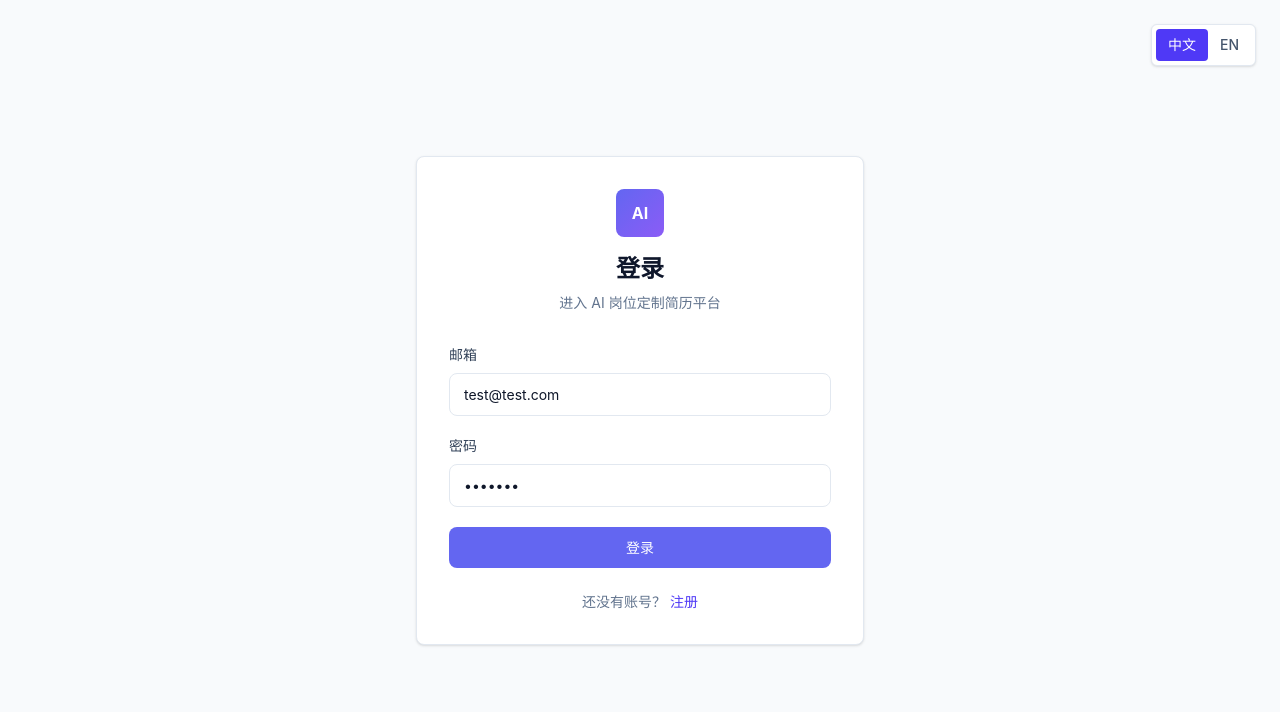
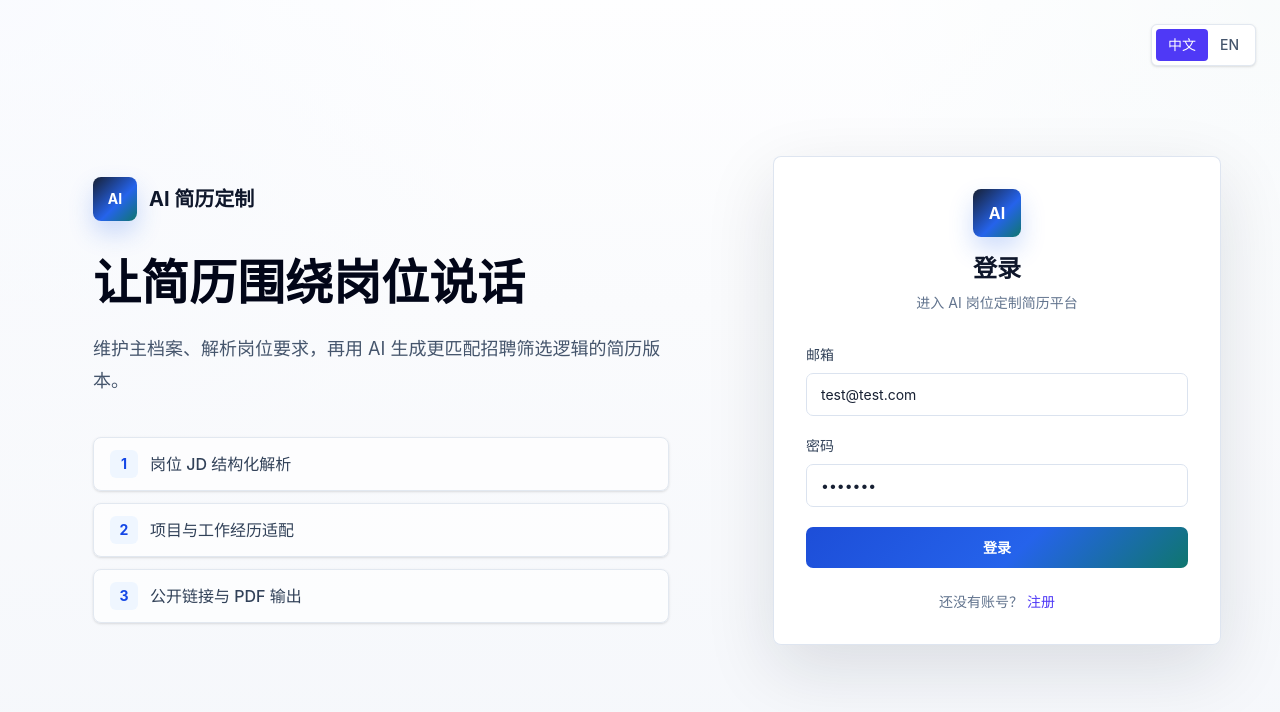
Before and after one commit to xingxing7290/ai_customize_resume, a Next.js app in the folder apps/web/: page /login in a window 1280 px wide. Shown: the top 712 px of the page. Built offline with nearby package versions, Linux system fonts and the light colour scheme; no server answers.

Commit message:
style: 升级系统简约主题

```diff
--- a/apps/web/src/app/(auth)/login/page.tsx
+++ b/apps/web/src/app/(auth)/login/page.tsx
@@ -9,8 +9,12 @@ import { api } from '@/lib/api';
 
 const copy = {
   zh: {
+    brand: 'AI 简历定制',
     title: '登录',
     subtitle: '进入 AI 岗位定制简历平台',
+    introTitle: '让简历围绕岗位说话',
+    introText: '维护主档案、解析岗位要求，再用 AI 生成更匹配招聘筛选逻辑的简历版本。',
+    points: ['岗位 JD 结构化解析', '项目与工作经历适配', '公开链接与 PDF 输出'],
     email: '邮箱',
     password: '密码',
     submit: '登录',
@@ -20,8 +24,12 @@ const copy = {
     failed: '登录失败，请检查邮箱和密码',
   },
   en: {
+    brand: 'AI Resume Studio',
     title: 'Sign In',
     subtitle: 'Access the AI resume customization platform',
+    introTitle: 'Make every resume role-specific',
+    introText: 'Maintain one profile, parse job requirements, and generate targeted resume versions with AI.',
+    points: ['Structured JD parsing', 'Role-aware experience rewriting', 'Public links and PDF export'],
     email: 'Email',
     password: 'Password',
     submit: 'Sign In',
@@ -58,14 +66,31 @@ export default function LoginPage() {
   };
 
   return (
-    <div className="relative flex min-h-screen items-center justify-center bg-slate-50 px-4">
+    <div className="app-shell relative grid min-h-screen items-center px-4 py-10 lg:grid-cols-[1fr_470px] lg:px-12">
       <div className="absolute right-4 top-4 sm:right-6 sm:top-6">
         <LanguageSelector language={language} onChange={setLanguage} />
       </div>
 
-      <div className="w-full max-w-md rounded-lg border border-slate-200 bg-white p-8 shadow-sm">
+      <section className="mx-auto hidden max-w-2xl pr-12 lg:block">
+        <div className="mb-8 flex items-center gap-3">
+          <div className="brand-mark h-11 w-11 text-sm font-bold">AI</div>
+          <span className="text-xl font-bold text-slate-900">{t.brand}</span>
+        </div>
+        <h1 className="max-w-xl text-5xl font-semibold leading-tight tracking-normal text-slate-950">{t.introTitle}</h1>
+        <p className="mt-5 max-w-xl text-lg leading-8 text-slate-600">{t.introText}</p>
+        <div className="mt-10 grid max-w-xl gap-3">
+          {t.points.map((point, index) => (
+            <div key={point} className="flex items-center gap-3 rounded-lg border border-slate-200 bg-white/70 px-4 py-3 shadow-sm">
+              <span className="flex h-7 w-7 items-center justify-center rounded-md bg-blue-50 text-sm font-bold text-blue-700">{index + 1}</span>
+              <span className="font-medium text-slate-700">{point}</span>
+            </div>
+          ))}
+        </div>
+      </section>
+
+      <div className="auth-panel mx-auto w-full max-w-md rounded-lg p-8">
         <div className="mb-8 text-center">
-          <div className="gradient-primary mx-auto mb-4 flex h-12 w-12 items-center justify-center rounded-lg">
+          <div className="brand-mark mx-auto mb-4 h-12 w-12">
             <span className="font-bold text-white">AI</span>
           </div>
           <h1 className="text-2xl font-bold text-slate-900">{t.title}</h1>
--- a/apps/web/src/app/(dashboard)/layout.tsx
+++ b/apps/web/src/app/(dashboard)/layout.tsx
@@ -55,14 +55,14 @@ export default function DashboardLayout({ children }: { children: React.ReactNod
   }
 
   return (
-    <div className="min-h-screen bg-slate-50">
-      <nav className="sticky top-0 z-50 border-b border-slate-200 bg-white">
+    <div className="app-shell min-h-screen">
+      <nav className="sticky top-0 z-50 border-b border-slate-200/80 bg-white/88 backdrop-blur-xl">
         <div className="mx-auto max-w-7xl px-4 sm:px-6 lg:px-8">
           <div className="flex h-16 justify-between">
             <div className="flex">
               <div className="flex flex-shrink-0 items-center">
                 <Link href="/profiles" className="flex items-center gap-2">
-                  <div className="gradient-primary flex h-8 w-8 items-center justify-center rounded-lg">
+                  <div className="brand-mark h-8 w-8">
                     <span className="text-sm font-bold text-white">AI</span>
                   </div>
                   <span className="text-lg font-semibold text-slate-800">{t.brand}</span>
@@ -110,8 +110,8 @@ function NavLink({ href, active, mobile = false, children }: { href: string; act
       href={href}
       className={
         mobile
-          ? `rounded-lg px-3 py-2 text-center text-sm font-medium ${active ? 'bg-indigo-50 text-indigo-600' : 'bg-slate-50 text-slate-600'}`
-          : `inline-flex items-center rounded-lg px-4 py-2 text-sm font-medium transition-all ${active ? 'bg-indigo-50 text-indigo-600' : 'text-slate-600 hover:bg-slate-100 hover:text-slate-800'}`
+          ? `rounded-lg px-3 py-2 text-center text-sm font-semibold ${active ? 'bg-blue-50 text-blue-700 ring-1 ring-blue-100' : 'bg-slate-50 text-slate-600'}`
+          : `inline-flex items-center rounded-lg px-4 py-2 text-sm font-semibold transition-all ${active ? 'bg-blue-50 text-blue-700 ring-1 ring-blue-100' : 'text-slate-600 hover:bg-slate-100 hover:text-slate-900'}`
       }
     >
       {children}
--- a/apps/web/src/app/globals.css
+++ b/apps/web/src/app/globals.css
@@ -1,18 +1,22 @@
 @import "tailwindcss";
 
 :root {
-  --background: #f8fafc;
-  --foreground: #0f172a;
-  --primary: #6366f1;
-  --primary-hover: #4f46e5;
+  --background: #f5f7fb;
+  --foreground: #172033;
+  --primary: #2563eb;
+  --primary-hover: #1d4ed8;
   --secondary: #64748b;
-  --accent: #06b6d4;
-  --success: #10b981;
-  --warning: #f59e0b;
-  --error: #ef4444;
+  --accent: #0f766e;
+  --success: #059669;
+  --warning: #b45309;
+  --error: #dc2626;
   --card-bg: #ffffff;
-  --border: #e2e8f0;
-  --muted: #94a3b8;
+  --border: #dbe3ef;
+  --muted: #718096;
+  --surface: #ffffff;
+  --surface-soft: #eef4fb;
+  --ink-soft: #475569;
+  --focus-ring: rgba(37, 99, 235, 0.14);
 }
 
 * {
@@ -20,7 +24,9 @@
 }
 
 body {
-  background: var(--background);
+  background:
+    radial-gradient(circle at top left, rgba(37, 99, 235, 0.10), transparent 32rem),
+    linear-gradient(180deg, #f9fbff 0%, var(--background) 38%, #f4f7fb 100%);
   color: var(--foreground);
   font-family: -apple-system, BlinkMacSystemFont, 'Segoe UI', Roboto, 'Helvetica Neue', Arial, 'Noto Sans SC', sans-serif;
   -webkit-font-smoothing: antialiased;
@@ -50,22 +56,23 @@ body {
 .card {
   background: var(--card-bg);
   border: 1px solid var(--border);
-  border-radius: 12px;
-  box-shadow: 0 1px 3px rgba(0, 0, 0, 0.04);
+  border-radius: 8px;
+  box-shadow: 0 12px 36px rgba(15, 23, 42, 0.06);
   transition: all 0.2s ease;
 }
 
 .card:hover {
-  box-shadow: 0 4px 12px rgba(0, 0, 0, 0.08);
+  border-color: #c7d2e4;
+  box-shadow: 0 18px 42px rgba(15, 23, 42, 0.09);
 }
 
 /* 按钮样式 */
 .btn-primary {
-  background: var(--primary);
+  background: linear-gradient(135deg, #1d4ed8 0%, #2563eb 56%, #0f766e 100%);
   color: white;
   padding: 10px 20px;
-  border-radius: 8px;
-  font-weight: 500;
+  border-radius: 7px;
+  font-weight: 650;
   font-size: 14px;
   transition: all 0.2s ease;
   border: none;
@@ -73,17 +80,17 @@ body {
 }
 
 .btn-primary:hover {
-  background: var(--primary-hover);
+  background: linear-gradient(135deg, #1e40af 0%, #1d4ed8 58%, #0f766e 100%);
   transform: translateY(-1px);
-  box-shadow: 0 4px 12px rgba(99, 102, 241, 0.3);
+  box-shadow: 0 10px 22px rgba(37, 99, 235, 0.22);
 }
 
 .btn-secondary {
-  background: white;
+  background: rgba(255, 255, 255, 0.86);
   color: var(--foreground);
   padding: 10px 20px;
-  border-radius: 8px;
-  font-weight: 500;
+  border-radius: 7px;
+  font-weight: 600;
   font-size: 14px;
   transition: all 0.2s ease;
   border: 1px solid var(--border);
@@ -92,7 +99,7 @@ body {
 
 .btn-secondary:hover {
   background: #f8fafc;
-  border-color: #cbd5e1;
+  border-color: #b8c6d9;
 }
 
 /* 输入框样式 */
@@ -100,16 +107,16 @@ body {
   width: 100%;
   padding: 10px 14px;
   border: 1px solid var(--border);
-  border-radius: 8px;
+  border-radius: 7px;
   font-size: 14px;
   transition: all 0.2s ease;
-  background: white;
+  background: rgba(255, 255, 255, 0.94);
 }
 
 .input:focus {
   outline: none;
   border-color: var(--primary);
-  box-shadow: 0 0 0 3px rgba(99, 102, 241, 0.1);
+  box-shadow: 0 0 0 4px var(--focus-ring);
 }
 
 /* 标签样式 */
@@ -117,15 +124,15 @@ body {
   display: inline-flex;
   align-items: center;
   padding: 4px 10px;
-  border-radius: 6px;
+  border-radius: 999px;
   font-size: 12px;
   font-weight: 500;
-  background: #f1f5f9;
+  background: #edf3f8;
   color: #475569;
 }
 
 .tag-primary {
-  background: #eef2ff;
+  background: #dbeafe;
   color: var(--primary);
 }
 
@@ -151,9 +158,52 @@ body {
 
 /* 渐变背景 */
 .gradient-primary {
-  background: linear-gradient(135deg, #6366f1 0%, #8b5cf6 100%);
+  background: linear-gradient(135deg, #1d4ed8 0%, #2563eb 55%, #0f766e 100%);
 }
 
 .gradient-accent {
-  background: linear-gradient(135deg, #06b6d4 0%, #3b82f6 100%);
+  background: linear-gradient(135deg, #0f766e 0%, #2563eb 100%);
 }
+
+.app-shell {
+  background:
+    linear-gradient(180deg, rgba(255, 255, 255, 0.80), rgba(245, 247, 251, 0.86)),
+    radial-gradient(circle at top right, rgba(15, 118, 110, 0.10), transparent 26rem);
+}
+
+.brand-mark {
+  display: inline-flex;
+  align-items: center;
+  justify-content: center;
+  border-radius: 8px;
+  background: linear-gradient(135deg, #172033 0%, #2563eb 58%, #0f766e 100%);
+  color: #ffffff;
+  box-shadow: 0 12px 24px rgba(37, 99, 235, 0.22);
+}
+
+.auth-panel {
+  border: 1px solid rgba(219, 227, 239, 0.9);
+  background: rgba(255, 255, 255, 0.92);
+  box-shadow: 0 24px 70px rgba(15, 23, 42, 0.12);
+  backdrop-filter: blur(16px);
+}
+
+.theme-band {
+  background:
+    linear-gradient(135deg, rgba(23, 32, 51, 0.94) 0%, rgba(29, 78, 216, 0.88) 58%, rgba(15, 118, 110, 0.92) 100%);
+}
+
+.metric-icon {
+  display: inline-flex;
+  height: 48px;
+  width: 48px;
+  align-items: center;
+  justify-content: center;
+  border-radius: 8px;
+  border: 1px solid rgba(37, 99, 235, 0.14);
+  background: linear-gradient(180deg, #ffffff, #eef4fb);
+  color: var(--primary);
+  font-size: 13px;
+  font-weight: 750;
+  letter-spacing: 0;
+}
```
Also changed, not shown: apps/web/src/app/(auth)/register/page.tsx (+14 -14 lines), apps/web/src/app/(dashboard)/page.tsx (+16 -15 lines), 1 other file (tests, documents, lock files or other folders).
